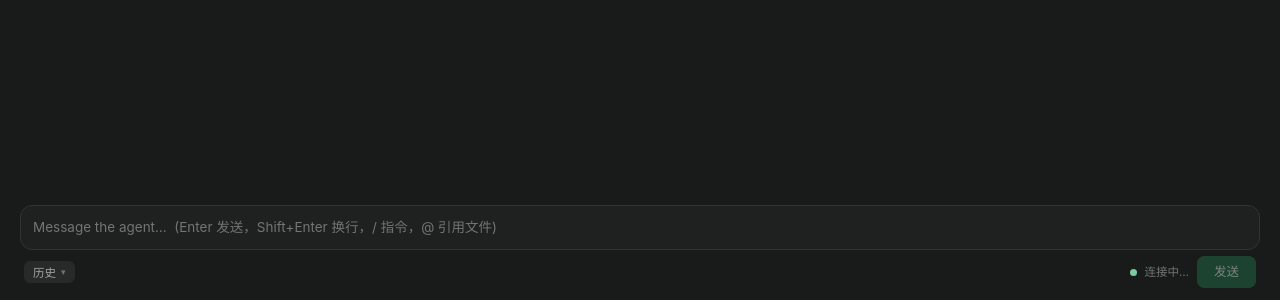
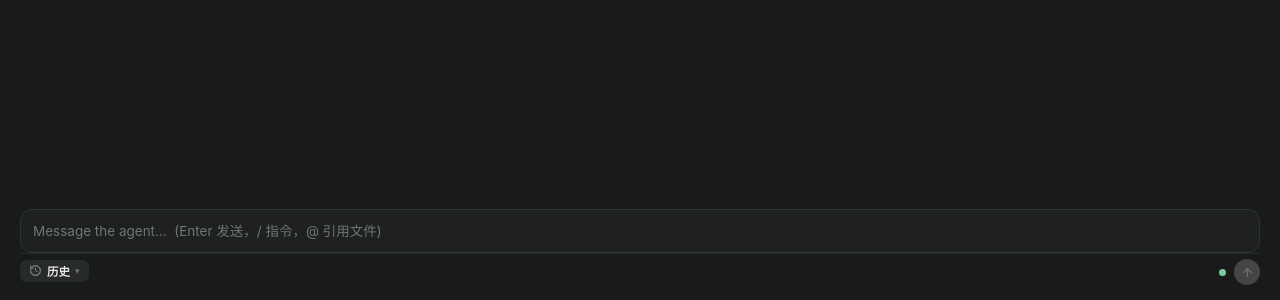
Before and after one commit to seascheng/goty, a React (Vite) app in the folder swift-app/agent-web/: page / in a window 1280 px wide. Shown: the part 500-800 px from the top of the page. Built offline with nearby package versions, Linux system fonts and the light colour scheme.

Commit message:
fix(agent): stop TCC prompt storm — git ls-files index for @ references, filter empty sessions, merge tool_call updates, dual-state send/stop button with Esc

```diff
--- a/swift-app/agent-web/src/App.tsx
+++ b/swift-app/agent-web/src/App.tsx
@@ -167,7 +167,7 @@ function ToolCard({ id }: { id: string }) {
       <button className="tool-head" onClick={() => setOpen(!open)}>
         <span className={"chevron" + (open ? " up" : "")}>▸</span>
         <span className={"tool-icon " + (call.status ?? "")}>{icon}</span>
-        <span className="tool-title">{call.title ?? call.id}</span>
+        <span className="tool-title">{toolDisplayTitle(call)}</span>
         <span className={"tool-status" + (running ? " running" : "")}>{statusLabel}</span>
       </button>
       {open && (
@@ -211,16 +211,54 @@ function fmtTokens(n?: number | null): string {
 /// One clickable config knob (mode / model / thinking …) with its option
 /// popover. Selection posts `setConfig`; the OK response re-syncs the
 /// whole knob list, so this component is stateless about current values.
-function ConfigChip({ option, open, onToggle, onPick }: {
+/// Minimal 24px stroke icons (lucide-style geometry, no dependency).
+function Icon({ kind }: { kind: "history" | "model" | "mode" | "thinking" | "stop" | "send" }) {
+  const common = { width: 13, height: 13, viewBox: "0 0 24 24", fill: "none",
+                   stroke: "currentColor", strokeWidth: 2,
+                   strokeLinecap: "round" as const, strokeLinejoin: "round" as const };
+  switch (kind) {
+    case "history":
+      return <svg {...common}><circle cx="12" cy="12" r="9" /><path d="M12 7v5l3 2" /><path d="M3 12a9 9 0 1 0 3-6.7L3 8" /><path d="M3 3v5h5" /></svg>;
+    case "model":
+      return <svg {...common}><path d="M13 2 4 14h6l-1 8 9-12h-6l1-8z" /></svg>;
+    case "mode":
+      return <svg {...common}><circle cx="12" cy="12" r="9" /><path d="M15.5 8.5 10 10l-1.5 5.5L14 13.5z" /></svg>;
+    case "thinking":
+      return <svg {...common}><path d="M3 12h4l3-8 4 16 3-8h4" /></svg>;
+    case "stop":
+      return <svg {...common}><rect x="6" y="6" width="12" height="12" rx="2" fill="currentColor" stroke="none" /></svg>;
+    case "send":
+      return <svg {...common}><path d="M12 19V5" /><path d="M5 12l7-7 7 7" /></svg>;
+  }
+}
+
+/// What the tool row shows as its title. Agent titles win (omp's "占位"
+/// placeholder does not); otherwise derive from kind + rawInput path.
+function toolDisplayTitle(call: ToolCall): string {
+  if (call.title && call.title !== "占位") return call.title;
+  const path = typeof call.rawInput?.path === "string" ? call.rawInput.path : null;
+  const base = path ? path.split("/").pop() : null;
+  const kindLabel = call.kind === "read" ? "Read"
+    : call.kind === "search" ? "Search"
+    : call.kind === "edit" || call.kind === "write" ? "Edit"
+    : call.kind === "execute" || call.kind === "bash" ? "Run"
+    : call.kind;
+  if (kindLabel) return base ? `${kindLabel} ${base}` : kindLabel;
+  if (base) return base;
+  return call.id;
+}
+
+function ConfigChip({ option, icon, open, onToggle, onPick }: {
   option: { id: string; name: string; currentValue?: string | null;
             options: { value: string; name: string }[] };
+  icon: React.ReactNode;
   open: boolean; onToggle: () => void; onPick: (value: string) => void;
 }) {
   const current = option.options.find((o) => o.value === option.currentValue);
   return (
     <div className="chip-wrap">
-      <button className={"chip" + (open ? " open" : "")} onClick={onToggle}>
-        <span className="chip-name">{option.name}</span>
+      <button className={"chip" + (open ? " open" : "")} onClick={onToggle} title={option.name}>
+        {icon}
         <span className="chip-value">{current?.name ?? option.currentValue ?? "—"}</span>
         <span className="chip-caret">▾</span>
       </button>
@@ -244,12 +282,13 @@ function HistoryChip() {
   const [open, setOpen] = useState(false);
   return (
     <div className="chip-wrap">
-      <button className={"chip" + (open ? " open" : "")}
+      <button className={"chip" + (open ? " open" : "")} title="历史会话"
         onClick={() => {
           setOpen(!open);
           if (!open) window.webkit?.messageHandlers.goty.postMessage({ type: "listSessions" });
         }}>
-        <span className="chip-name">历史</span>
+        <Icon kind="history" />
+        <span className="chip-value">历史</span>
         <span className="chip-caret">▾</span>
       </button>
       {open && (
@@ -332,6 +371,11 @@ function Composer({ working }: { working: boolean }) {
       }
       if (e.key === "Escape") { e.preventDefault(); setText(""); return; }
     }
+    if (e.key === "Escape" && working && !slashOpen && atMatches.length === 0) {
+      e.preventDefault();
+      window.webkit?.messageHandlers.goty.postMessage({ type: "stop" });
+      return;
+    }
     if (slashOpen) {
       if (e.key === "ArrowDown") { e.preventDefault(); setSlashIndex((i) => (i + 1) % slashMatches.length); return; }
       if (e.key === "ArrowUp") { e.preventDefault(); setSlashIndex((i) => (i - 1 + slashMatches.length) % slashMatches.length); return; }
@@ -353,7 +397,7 @@ function Composer({ working }: { working: boolean }) {
           ref={ref}
           value={text}
           rows={1}
-          placeholder="Message the agent…  (Enter 发送，Shift+Enter 换行，/ 指令，@ 引用文件)"
+          placeholder="Message the agent…  (Enter 发送，/ 指令，@ 引用文件)"
           onChange={(e) => {
             setText(e.target.value);
             setSlashIndex(0);
@@ -391,17 +435,18 @@ function Composer({ working }: { working: boolean }) {
           </div>
         )}
       </div>
-      <div className="composer-bar">
-        <div className="statusbar-left">
+      <div className="composer-toolbar">
+        <div className="toolbar-left">
           <HistoryChip />
           {store.configOptions.map((option) => (
             <ConfigChip key={option.id} option={option}
+              icon={<Icon kind={option.id === "thinking" ? "thinking" : option.id === "mode" ? "mode" : "model"} />}
               open={openChip === option.id}
               onToggle={() => setOpenChip(openChip === option.id ? null : option.id)}
               onPick={(value) => pickConfig(option.id, value)} />
           ))}
         </div>
-        <div className="statusbar-right">
+        <div className="toolbar-right">
           {store.usage && (store.usage.used != null || store.usage.costAmount != null) && (
             <span className="usage">
               {store.usage.used != null && <>↑{fmtTokens(store.usage.used)}</>}
@@ -410,15 +455,14 @@ function Composer({ working }: { working: boolean }) {
             </span>
           )}
           <span className={"status-dot " + (working ? "working" : "")} />
-          <span className="status-text">{working ? "运行中…" : store.status}</span>
-          {working && (
-            <button className="btn stop" onClick={() =>
-              window.webkit?.messageHandlers.goty.postMessage({ type: "stop" })}>
-              停止
-            </button>
-          )}
-          <button className="btn send" disabled={!text.trim() || working} onClick={submit}>
-            发送
+          <button
+            className={"action-btn " + (working ? "stop" : "send")}
+            disabled={!working && !text.trim()}
+            title={working ? "停止 (Esc)" : "发送 (Enter)"}
+            onClick={() => working
+              ? window.webkit?.messageHandlers.goty.postMessage({ type: "stop" })
+              : submit()}>
+            <Icon kind={working ? "stop" : "send"} />
           </button>
         </div>
       </div>
--- a/swift-app/agent-web/src/store.ts
+++ b/swift-app/agent-web/src/store.ts
@@ -148,10 +148,18 @@ class Store {
       case "thoughtChunk":
         this.tail("thought").text += event.text; break;
       case "toolCall": {
-        const call: ToolCall = { id: event.id, title: event.title,
-                                 kind: event.kind, status: event.status,
-                                 content: event.content ?? [],
-                                 rawInput: event.rawInput, oldText: event.oldText };
+        // tool_call_update omits title/kind/rawInput — merge over the
+        // initial tool_call instead of clobbering them with null.
+        const prev = this.tools.get(event.id);
+        const call: ToolCall = {
+          id: event.id,
+          title: event.title ?? prev?.title,
+          kind: event.kind ?? prev?.kind,
+          status: event.status ?? prev?.status,
+          content: (event.content ?? []).length > 0 ? (event.content as ToolContent[]) : prev?.content ?? [],
+          rawInput: event.rawInput ?? prev?.rawInput ?? null,
+          oldText: event.oldText ?? prev?.oldText ?? null,
+        };
         if (!this.tools.has(event.id)) {
           this.toolOrder.push(event.id);
           this.blocks.push({ kind: "tool", call });
--- a/swift-app/agent-web/src/styles.css
+++ b/swift-app/agent-web/src/styles.css
@@ -163,21 +163,50 @@ body {
 .composer { padding: 8px 20px 12px; }
 .composer-box {
   background: var(--surface1); border: 1px solid var(--border-accent);
-  border-radius: 12px; padding: 2px 12px;
+  border-radius: 12px; padding: 2px 12px 6px;
   transition: border-color 0.12s;
 }
 .composer-box:focus-within { border-color: var(--accent); }
 .composer textarea {
   width: 100%; background: none; border: none; outline: none; resize: none;
   color: var(--foreground); font: inherit; line-height: 1.55;
-  padding: 9px 0; min-height: 36px; display: block;
+  padding: 9px 0 2px; min-height: 34px; display: block;
 }
 .composer textarea::placeholder { color: var(--fg-extra-muted); }
-.composer-bar { display: flex; align-items: center; gap: 8px; padding: 0 4px; margin-top: 6px; }
+.composer-toolbar {
+  display: flex; align-items: center; gap: 8px;
+  padding: 5px 0 3px; border-top: 1px solid var(--border);
+}
+.toolbar-left { display: flex; gap: 6px; align-items: center; flex-wrap: wrap; }
+.toolbar-right { margin-left: auto; display: flex; gap: 8px; align-items: center; }
+.chip {
+  display: inline-flex; gap: 4px; align-items: center;
+  background: none; border: 1px solid transparent; color: var(--fg-muted);
+  border-radius: 6px; padding: 2px 6px; font-size: 11.5px; cursor: pointer;
+}
+.chip:hover, .chip.open { background: var(--surface2); border-color: var(--border-accent); color: var(--foreground); }
+.chip svg { color: var(--fg-extra-muted); }
+.chip:hover svg, .chip.open svg { color: var(--accent-bright); }
+.chip-value { font-weight: 500; max-width: 170px; overflow: hidden; text-overflow: ellipsis; white-space: nowrap; }
+.icon-btn { padding: 3px 7px; display: inline-flex; align-items: center; }
+.icon-btn svg { width: 11px; height: 11px; }
 
 .chip-opt.hist { display: grid; grid-template-columns: 1fr auto; row-gap: 2px; }
 .hist-title { overflow: hidden; text-overflow: ellipsis; white-space: nowrap; font-size: 12px; }
 .hist-meta { color: var(--fg-extra-muted); font-size: 11px; align-self: center; }
+
+/* — dual-state action button (paseo style) — */
+.action-btn {
+  flex: none; width: 26px; height: 26px; border-radius: 50%;
+  display: inline-flex; align-items: center; justify-content: center;
+  border: none; cursor: pointer; padding: 0;
+}
+.action-btn.send { background: var(--accent); color: #fff; }
+.action-btn.send:hover:not(:disabled) { background: var(--accent-bright); }
+.action-btn.send:disabled { background: var(--surface3); color: var(--fg-extra-muted); cursor: default; }
+.action-btn.stop { background: var(--destructive); color: #fff; animation: pulse 1.2s ease-in-out infinite; }
+.action-btn.stop:hover { background: #d96558; }
+
 /* — statusbar: config chips left, usage/state right — */
 .statusbar-left { display: flex; gap: 6px; align-items: center; flex-wrap: wrap; }
 .statusbar-right { margin-left: auto; display: flex; gap: 8px; align-items: center; }
@@ -193,7 +222,7 @@ body {
 .chip-caret { color: var(--fg-extra-muted); font-size: 9px; }
 .chip-pop {
   position: absolute; bottom: calc(100% + 6px); left: 0; z-index: 20;
-  min-width: 200px; max-height: 260px; overflow-y: auto;
+  min-width: 200px; max-height: 260px; overflow-y: auto; overscroll-behavior: contain;
   background: var(--surface1); border: 1px solid var(--border-accent); border-radius: var(--radius);
   padding: 4px; box-shadow: 0 8px 24px rgba(0, 0, 0, 0.4);
 }
@@ -211,7 +240,7 @@ body {
 .composer-box { position: relative; }
 .slash-pop {
   position: absolute; bottom: calc(100% + 6px); left: 0; right: 0; z-index: 30;
-  max-height: 240px; overflow-y: auto;
+  max-height: 240px; overflow-y: auto; overscroll-behavior: contain;
   background: var(--surface1); border: 1px solid var(--border-accent); border-radius: var(--radius);
   padding: 4px; box-shadow: 0 8px 24px rgba(0, 0, 0, 0.4);
 }
```
Also changed, not shown: 2 other files (tests, documents, lock files or other folders).
